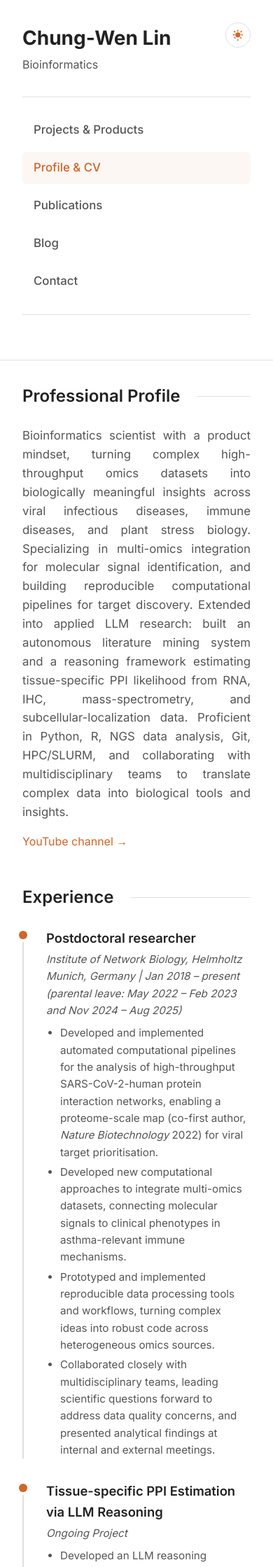
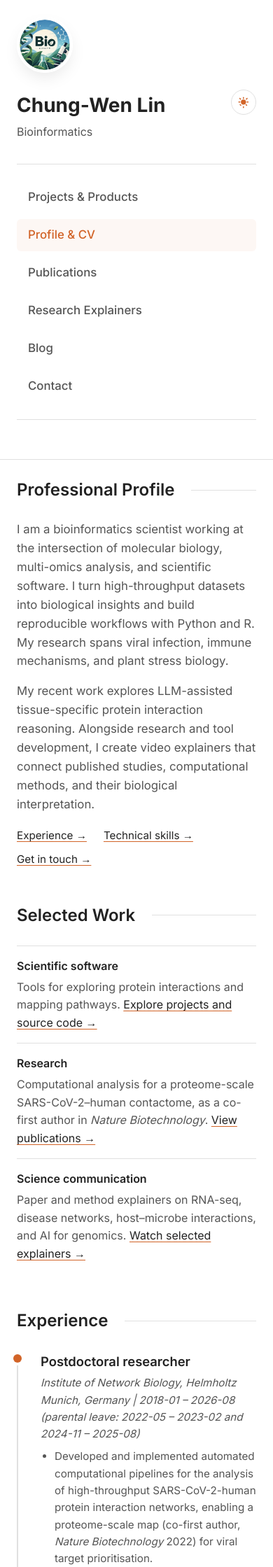
Before and after one commit to lincw/lincw.github.io, a Jekyll site: the page profile.html, which Jekyll copies as it is, in a window 390 px wide. Shown: the top 2239 px of the page at 70% size. Built offline with Jekyll 4.4.1, drawn with Linux system fonts in a browser that asks for light colours; some of the changed text lies outside the part shown.

Commit message:
Update the Youtube channel introduction

```diff
--- a/profile.html
+++ b/profile.html
@@ -3,7 +3,9 @@
 <head>
     <meta charset="UTF-8">
     <meta name="viewport" content="width=device-width, initial-scale=1.0">
+    <link rel="icon" type="image/jpeg" href="assets/site-avatar.jpg">
     <title>Chung-Wen Lin - Profile & CV</title>
+    <meta name="description" content="Chung-Wen Lin's professional profile: multi-omics integration, reproducible bioinformatics workflows, scientific software, and research communication.">
     <link rel="stylesheet" href="styles.css">
     <script src="theme.js"></script>
 </head>
@@ -11,6 +13,9 @@
     <div class="layout-wrapper">
         <!-- Sidebar -->
         <aside class="sidebar">
+            <a class="profile-img-container" href="index.html" aria-label="Chung-Wen Lin — home">
+                <img src="assets/site-avatar.jpg" alt="Bioinformatics avatar" class="profile-img" width="120" height="120">
+            </a>
             <div class="sidebar-header" style="display: flex; justify-content: space-between; align-items: flex-start; width: 100%; margin-bottom: 2rem;">
                 <div>
                     <h1 style="margin-bottom: 0.2rem;">Chung-Wen Lin</h1>
@@ -24,8 +29,9 @@
 
             <nav class="sidebar-nav" style="margin-top: 0;">
                 <a href="index.html" class="nav-link">Projects & Products</a>
-                <a href="profile.html" class="nav-link" style="color: var(--accent-color); background-color: rgba(210, 100, 40, 0.05);">Profile & CV</a>
+                <a href="profile.html" class="nav-link" aria-current="page">Profile & CV</a>
                 <a href="publications.html" class="nav-link">Publications</a>
+                <a href="videos.html" class="nav-link">Research Explainers</a>
                 <a href="blog.html" class="nav-link">Blog</a>
                 <a href="contact.html" class="nav-link">Contact</a>
             </nav>
@@ -36,9 +42,34 @@
             <section id="profile">
                 <h2 class="section-title">Professional Profile</h2>
                 <p class="profile-text">
-                    Bioinformatics scientist with a product mindset, turning complex high-throughput omics datasets into biologically meaningful insights across viral infectious diseases, immune diseases, and plant stress biology. Specializing in multi-omics integration for molecular signal identification, and building reproducible computational pipelines for target discovery. Extended into applied LLM research: built an autonomous literature mining system and a reasoning framework estimating tissue-specific PPI likelihood from RNA, IHC, mass-spectrometry, and subcellular-localization data. Proficient in Python, R, NGS data analysis, Git, HPC/SLURM, and collaborating with multidisciplinary teams to translate complex data into biological tools and insights.
+                    I am a bioinformatics scientist working at the intersection of molecular biology, multi-omics analysis, and scientific software. I turn high-throughput datasets into biological insights and build reproducible workflows with Python and R. My research spans viral infection, immune mechanisms, and plant stress biology.
                 </p>
-                <p style="margin-top: 1rem;"><a href="https://www.youtube.com/@lincw1111">YouTube channel &rarr;</a></p>
+                <p class="profile-text">
+                    My recent work explores LLM-assisted tissue-specific protein interaction reasoning. Alongside research and tool development, I create video explainers that connect published studies, computational methods, and their biological interpretation.
+                </p>
+                <div class="link-row">
+                    <a href="#experience">Experience &rarr;</a>
+                    <a href="#skills">Technical skills &rarr;</a>
+                    <a href="contact.html">Get in touch &rarr;</a>
+                </div>
+            </section>
+
+            <section id="selected-work">
+                <h2 class="section-title">Selected Work</h2>
+                <dl class="evidence-list">
+                    <div>
+                        <dt>Scientific software</dt>
+                        <dd>Tools for exploring protein interactions and mapping pathways. <a href="index.html#projects">Explore projects and source code &rarr;</a></dd>
+                    </div>
+                    <div>
+                        <dt>Research</dt>
+                        <dd>Computational analysis for a proteome-scale SARS-CoV-2&ndash;human contactome, as a co-first author in <i>Nature Biotechnology</i>. <a href="publications.html">View publications &rarr;</a></dd>
+                    </div>
+                    <div>
+                        <dt>Science communication</dt>
+                        <dd>Paper and method explainers on RNA-seq, disease networks, host&ndash;microbe interactions, and AI for genomics. <a href="videos.html">Watch selected explainers &rarr;</a></dd>
+                    </div>
+                </dl>
             </section>
 
             <section id="experience">
@@ -46,7 +77,7 @@
 
                 <div class="timeline-item">
                     <h3 class="timeline-title">Postdoctoral researcher</h3>
-                    <p class="timeline-subtitle">Institute of Network Biology, Helmholtz Munich, Germany | Jan 2018 &ndash; present (parental leave: May 2022 &ndash; Feb 2023 and Nov 2024 &ndash; Aug 2025)</p>
+                    <p class="timeline-subtitle">Institute of Network Biology, Helmholtz Munich, Germany | 2018-01 &ndash; 2026-08 (parental leave: 2022-05 &ndash; 2023-02 and 2024-11 &ndash; 2025-08)</p>
                     <div class="timeline-desc">
                         <ul>
                             <li>Developed and implemented automated computational pipelines for the analysis of high-throughput SARS-CoV-2-human protein interaction networks, enabling a proteome-scale map (co-first author, <i>Nature Biotechnology</i> 2022) for viral target prioritisation.</li>
@@ -71,7 +102,7 @@
 
                 <div class="timeline-item">
                     <h3 class="timeline-title">Visiting scholar</h3>
-                    <p class="timeline-subtitle">National Institute for Basic Biology, Japan | May 2016 &ndash; Jun 2016</p>
+                    <p class="timeline-subtitle">National Institute for Basic Biology, Japan | 2016-05 &ndash; 2016-06</p>
                     <div class="timeline-desc">
                         Gene co-expression network clustering (WGCNA) to identify functional gene modules.
                     </div>
@@ -87,7 +118,7 @@
 
                 <div class="timeline-item">
                     <h3 class="timeline-title">Research assistant</h3>
-                    <p class="timeline-subtitle">Academia Sinica, Taiwan | Aug 2007 &ndash; Feb 2010</p>
+                    <p class="timeline-subtitle">Academia Sinica, Taiwan | 2007-08 &ndash; 2010-02</p>
                     <div class="timeline-desc">
                         Investigated nutrient deficiency effects in <i>Arabidopsis</i> and cucumber via microarray; identified impacted genetic pathways.
                     </div>
@@ -99,7 +130,7 @@
 
                 <div class="timeline-item">
                     <h3 class="timeline-title">Ph.D., Life Sciences</h3>
-                    <p class="timeline-subtitle">National Cheng Kung University, Taiwan | Jul 2012 &ndash; Sep 2017</p>
+                    <p class="timeline-subtitle">National Cheng Kung University, Taiwan | 2012-07 &ndash; 2017-09</p>
                     <div class="timeline-desc">
                         Thesis: "Transcriptome analysis provide insights into environmental stresses in plants"
                     </div>
@@ -107,7 +138,7 @@
 
                 <div class="timeline-item">
                     <h3 class="timeline-title">M.S., Life Sciences</h3>
-                    <p class="timeline-subtitle">National Cheng Kung University, Taiwan | Sep 2003 &ndash; Jun 2005</p>
+                    <p class="timeline-subtitle">National Cheng Kung University, Taiwan | 2003-09 &ndash; 2005-06</p>
                     <div class="timeline-desc">
                         Thesis: "The effect of vanadate and zinc on rice root cell signal transduction"
                     </div>
@@ -127,7 +158,7 @@
                     </li>
                     <li>
                         <span class="skill-category">AI/LLM Engineering:</span>
-                        <span class="skill-items">Structured prompt engineering, multi-provider API integration, tissue-specific PPI reasoning with multi-modal evidence, resumable HPC/SLURM batch pipelines</span>
+                        <span class="skill-items">Structured prompt engineering, multi-provider API integration, tissue-specific PPI reasoning with multi-modal evidence, resumable HPC batch pipelines</span>
                     </li>
                     <li>
                         <span class="skill-category">Data Engineering &amp; Pipelines:</span>
--- a/styles.css
+++ b/styles.css
@@ -107,6 +107,7 @@ a:hover {
 /* Sidebar */
 .sidebar {
   width: var(--sidebar-width);
+  flex-shrink: 0;
   background-color: var(--surface-color);
   border-right: 1px solid var(--border-color);
   padding: 3rem 2rem;
@@ -120,8 +121,10 @@ a:hover {
 }
 
 .profile-img-container {
-  width: 180px;
-  height: 180px;
+  display: block;
+  flex-shrink: 0;
+  width: 120px;
+  height: 120px;
   border-radius: 50%;
   overflow: hidden;
   margin-bottom: 1.5rem;
@@ -183,6 +186,16 @@ a:hover {
   text-shadow: none;
 }
 
+.nav-link[aria-current="page"] {
+  color: var(--accent-color);
+  background-color: rgba(210, 100, 40, 0.05);
+}
+
+a:focus-visible, button:focus-visible {
+  outline: 2px solid var(--accent-color);
+  outline-offset: 4px;
+}
+
 /* Projects */
 .project-card {
   border: 1px solid var(--border-color);
@@ -209,6 +222,7 @@ a:hover {
 
 .project-content {
   flex: 1;
+  min-width: 0;
 }
 
 .project-card:hover {
@@ -260,6 +274,7 @@ a:hover {
 /* Main Content */
 .main-content {
   flex: 1;
+  min-width: 0;
   padding: 4rem 5rem;
   overflow-y: auto;
 }
@@ -308,7 +323,101 @@ section:nth-child(5) { animation-delay: 0.5s; }
 .profile-text {
   color: var(--text-secondary);
   font-size: 1.05rem;
-  text-align: justify;
+  text-align: left;
+}
+
+.profile-text + .profile-text {
+  margin-top: 1rem;
+}
+
+/* Portfolio introductions and evidence */
+.eyebrow {
+  color: var(--text-secondary);
+  font-size: 0.75rem;
+  font-weight: 600;
+  letter-spacing: 0.08em;
+  text-transform: uppercase;
+  margin-bottom: 0.75rem;
+}
+
+.intro-title {
+  font-size: clamp(1.8rem, 4vw, 2.5rem);
+  line-height: 1.2;
+  letter-spacing: -0.03em;
+  margin-bottom: 1.25rem;
+}
+
+.link-row {
+  display: flex;
+  flex-wrap: wrap;
+  gap: 0.6rem 1.5rem;
+  margin-top: 1.25rem;
+  font-size: 0.95rem;
+}
+
+.link-row a, .project-evidence a, .evidence-list a, .video-details a {
+  color: var(--text-primary);
+  text-decoration: underline;
+  text-decoration-color: var(--accent-color);
+  text-underline-offset: 0.2em;
+}
+
+.project-evidence {
+  color: var(--text-secondary);
+  font-size: 0.875rem;
+  margin-top: 0.75rem;
+}
+
+.evidence-list > div {
+  padding: 1rem 0;
+  border-top: 1px solid var(--border-color);
+}
+
+.evidence-list dt, .video-details dt {
+  font-weight: 600;
+  color: var(--text-primary);
+}
+
+.evidence-list dd {
+  color: var(--text-secondary);
+  margin-top: 0.25rem;
+}
+
+/* Curated research videos: previews link to YouTube without loading players. */
+.video-card {
+  border-top: 1px solid var(--border-color);
+  padding-top: 1.75rem;
+  margin-bottom: 2.5rem;
+  scroll-margin-top: 1.5rem;
+}
+
+.video-preview {
+  display: block;
+  margin-bottom: 1.25rem;
+}
+
+.video-preview img {
+  display: block;
+  width: 100%;
+  height: auto;
+  aspect-ratio: 16 / 9;
+  object-fit: cover;
+  border-radius: 8px;
+  background-color: var(--bg-color);
+}
+
+.video-meta {
+  color: var(--text-secondary);
+  font-size: 0.8rem;
+  margin-bottom: 0.5rem;
+}
+
+.video-details {
+  display: grid;
+  gap: 0.75rem;
+  margin-top: 1.25rem;
+  color: var(--text-secondary);
+  font-size: 0.9rem;
 }
 
 /* Skills */
@@ -424,3 +533,38 @@ section:nth-child(5) { animation-delay: 0.5s; }
     padding: 2rem;
   }
 }
+
+@media (max-width: 600px) {
+  .profile-img-container {
+    width: 80px;
+    height: 80px;
+  }
+
+  .main-content, .sidebar {
+    padding: 1.5rem;
+  }
+
+  .project-card {
+    flex-direction: column;
+    gap: 1rem;
+  }
+
+  .skills-list li {
+    flex-direction: column;
+  }
+}
+
+@media (prefers-reduced-motion: reduce) {
+  section {
+    animation: none;
+    opacity: 1;
+  }
+
+  a, .project-card, .nav-link {
+    transition: none;
+  }
+
+  .project-card:hover {
+    transform: none;
+  }
+}
```
Also changed, not shown: _layouts/blog_post.html (+6 -1 lines), blog.html (+6 -1 lines), contact.html (+6 -1 lines), index.html (+29 -6 lines), publications.html (+6 -1 lines), videos.html (added, +135 -0 lines), README.md, assets/site-avatar.jpg (added), 1 other file.
